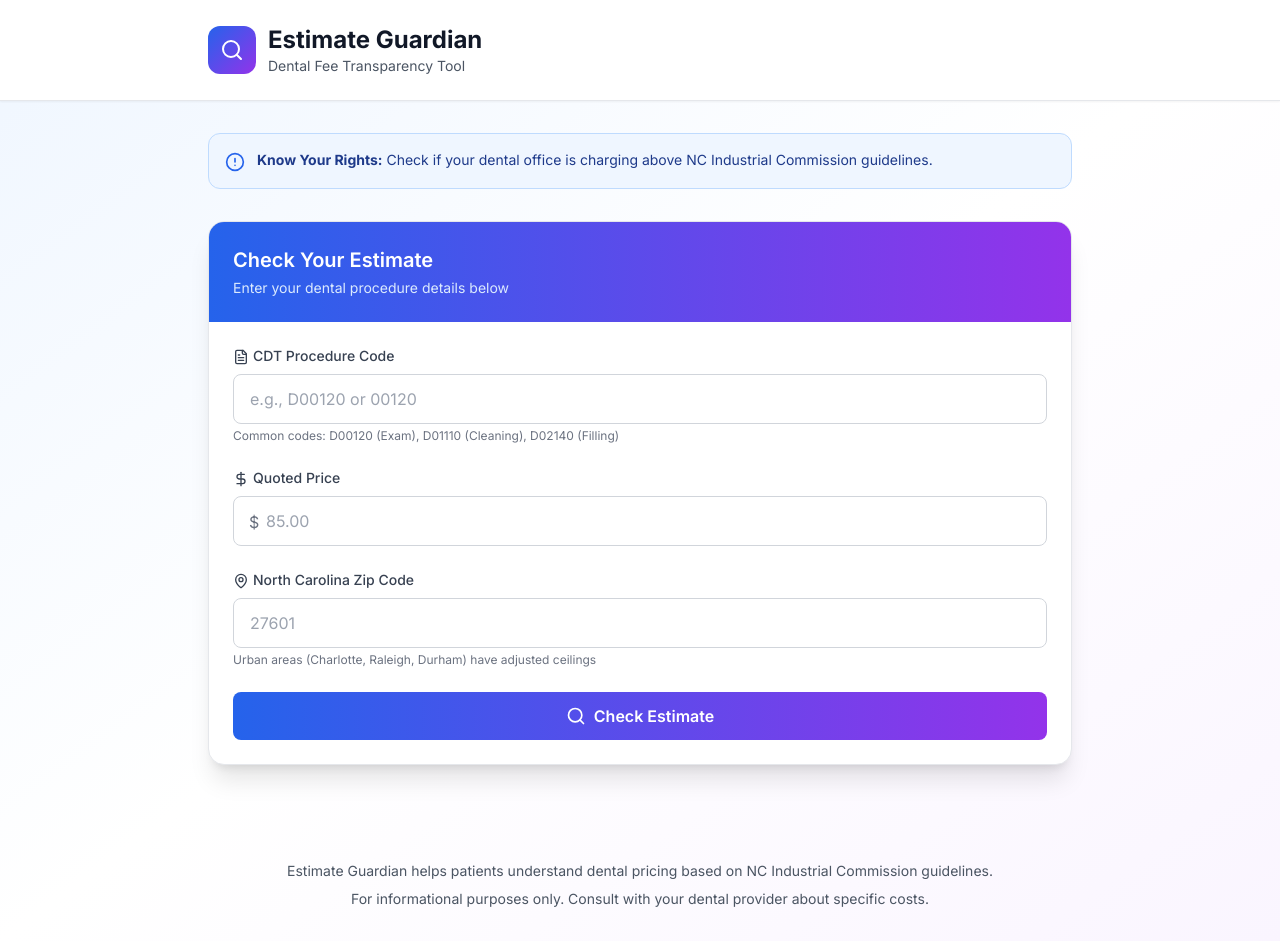
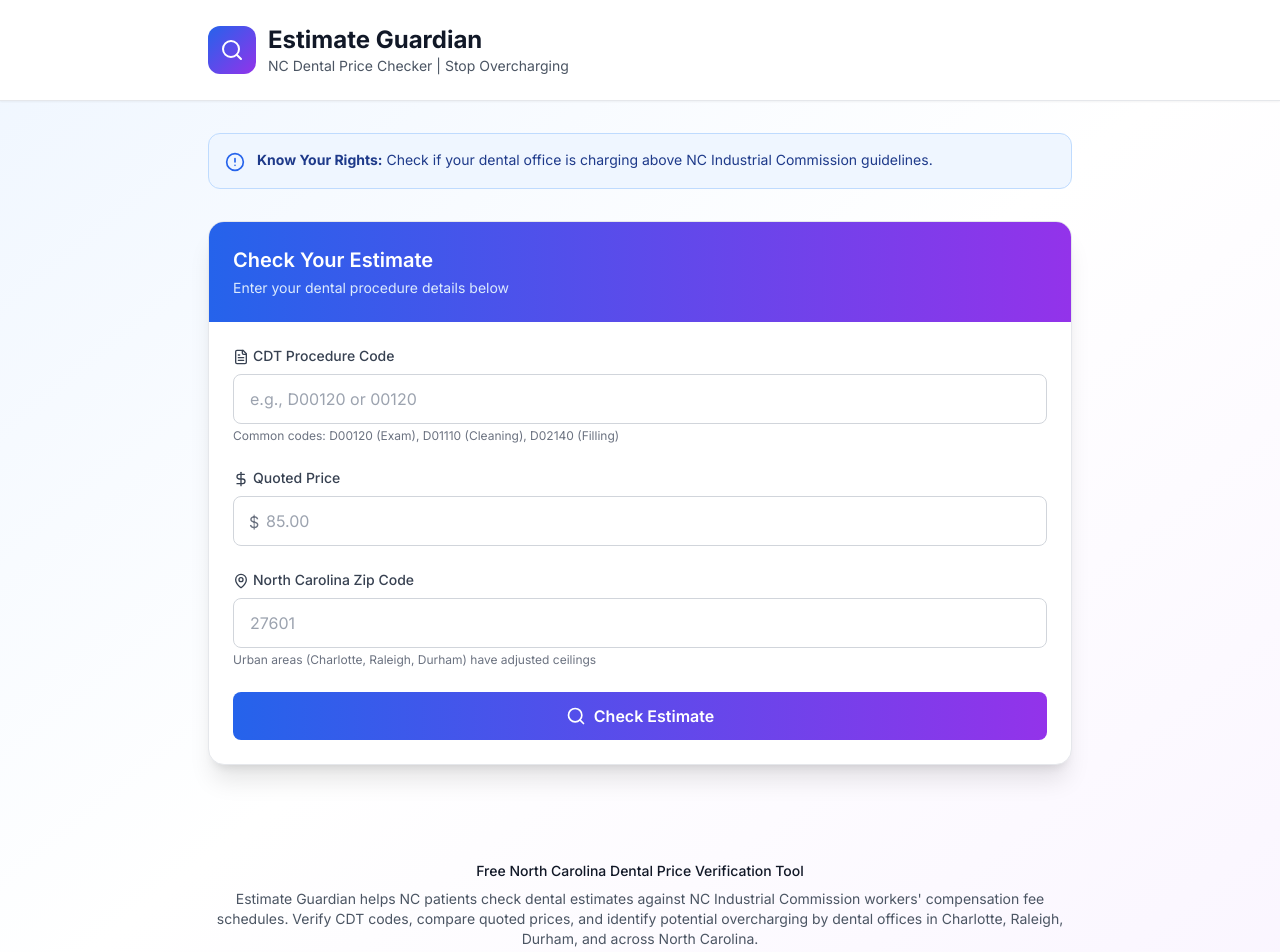
Before and after one commit to djcastelino/estimate-guardian, a Next.js app: page / in a window 1280 px wide. Shown: the top 952 px of the page. Built offline with nearby package versions, Linux system fonts and the light colour scheme.

Commit message:
SEO: Add comprehensive metadata, keywords, and content optimization

```diff
--- a/app/layout.tsx
+++ b/app/layout.tsx
@@ -11,10 +11,22 @@ export const viewport = {
 };
 
 export const metadata: Metadata = {
-  title: 'Estimate Guardian - Dental Fee Transparency',
-  description: 'Check if your dental office is overcharging. Compare prices against NC Industrial Commission guidelines.',
+  title: 'Estimate Guardian | NC Dental Price Checker - Stop Overcharging',
+  description: 'Free NC dental estimate verification tool. Check if your dentist is overcharging based on NC Industrial Commission guidelines. Compare CDT codes, prices, and get instant audit results for North Carolina dental procedures.',
+  keywords: 'dental estimate, NC dental prices, dental overcharging, workers compensation dental, NC Industrial Commission, dental fee schedule, CDT codes, dental price checker, fair dental prices North Carolina',
   manifest: '/manifest.json',
-  themeColor: '#2563eb'
+  themeColor: '#2563eb',
+  openGraph: {
+    title: 'Estimate Guardian - Stop Dental Overcharging in NC',
+    description: 'Free tool to check if your dentist is overcharging. Compare against NC state guidelines instantly.',
+    type: 'website',
+    locale: 'en_US',
+  },
+  twitter: {
+    card: 'summary_large_image',
+    title: 'Estimate Guardian - NC Dental Price Checker',
+    description: 'Check if your dentist is overcharging. Free, instant, based on NC state guidelines.',
+  }
 };
 
 export default function RootLayout({
--- a/app/page.tsx
+++ b/app/page.tsx
@@ -100,7 +100,7 @@ export default function Home() {
             </div>
             <div>
               <h1 className="text-2xl font-bold text-gray-900">Estimate Guardian</h1>
-              <p className="text-sm text-gray-600">Dental Fee Transparency Tool</p>
+              <p className="text-sm text-gray-600">NC Dental Price Checker | Stop Overcharging</p>
             </div>
           </div>
         </div>
@@ -281,8 +281,9 @@ export default function Home() {
 
       {/* Footer */}
       <footer className="max-w-4xl mx-auto px-4 py-8 text-center text-sm text-gray-600">
-        <p>Estimate Guardian helps patients understand dental pricing based on NC Industrial Commission guidelines.</p>
-        <p className="mt-2">For informational purposes only. Consult with your dental provider about specific costs.</p>
+        <p className="font-medium text-gray-900 mb-2">Free North Carolina Dental Price Verification Tool</p>
+        <p>Estimate Guardian helps NC patients check dental estimates against NC Industrial Commission workers' compensation fee schedules. Verify CDT codes, compare quoted prices, and identify potential overcharging by dental offices in Charlotte, Raleigh, Durham, and across North Carolina.</p>
+        <p className="mt-3 text-xs">For informational purposes only. Data source: NC Industrial Commission 2025 Dental Fee Schedule. Not a substitute for professional financial or legal advice.</p>
       </footer>
     </div>
   );
```
